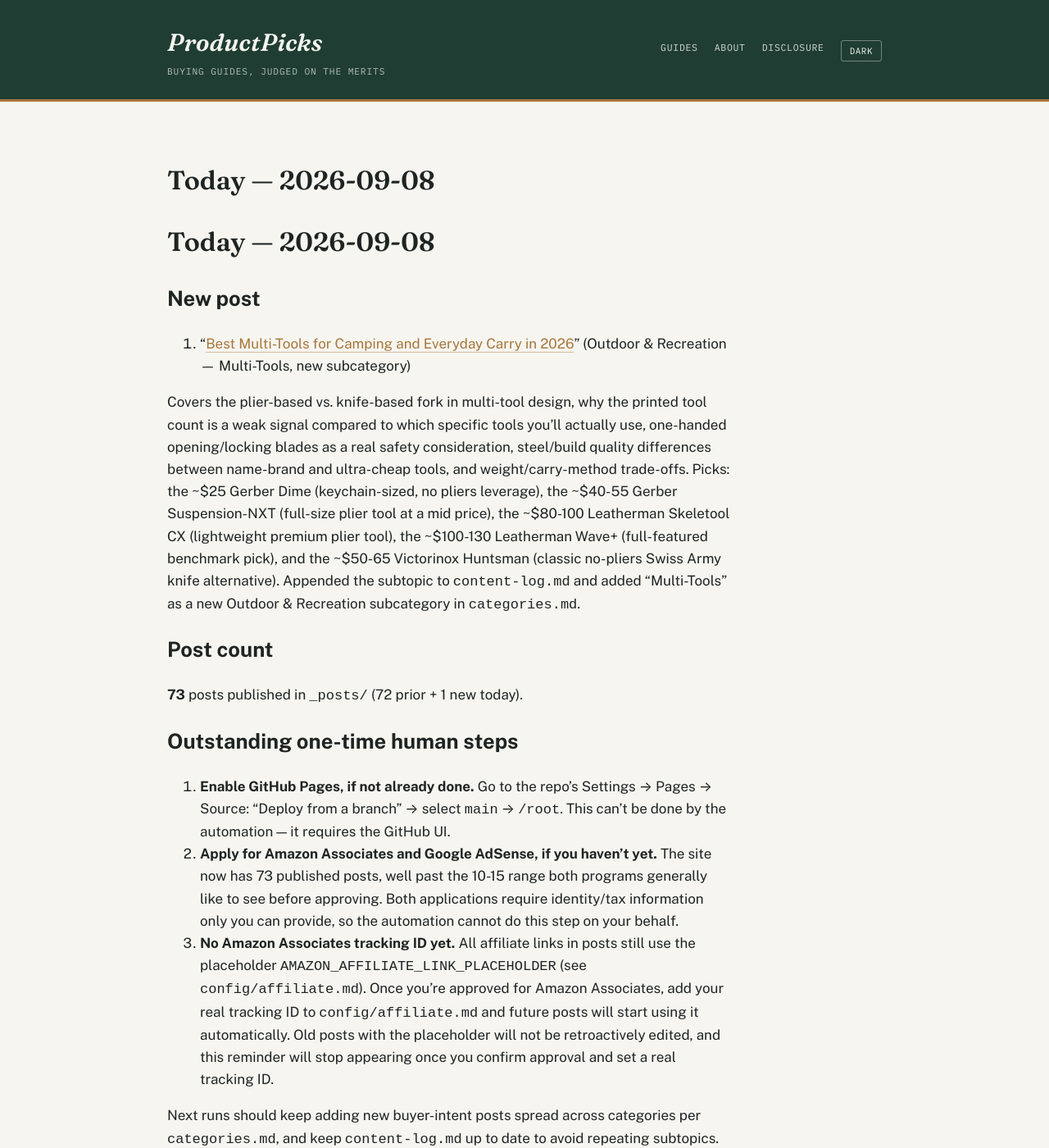
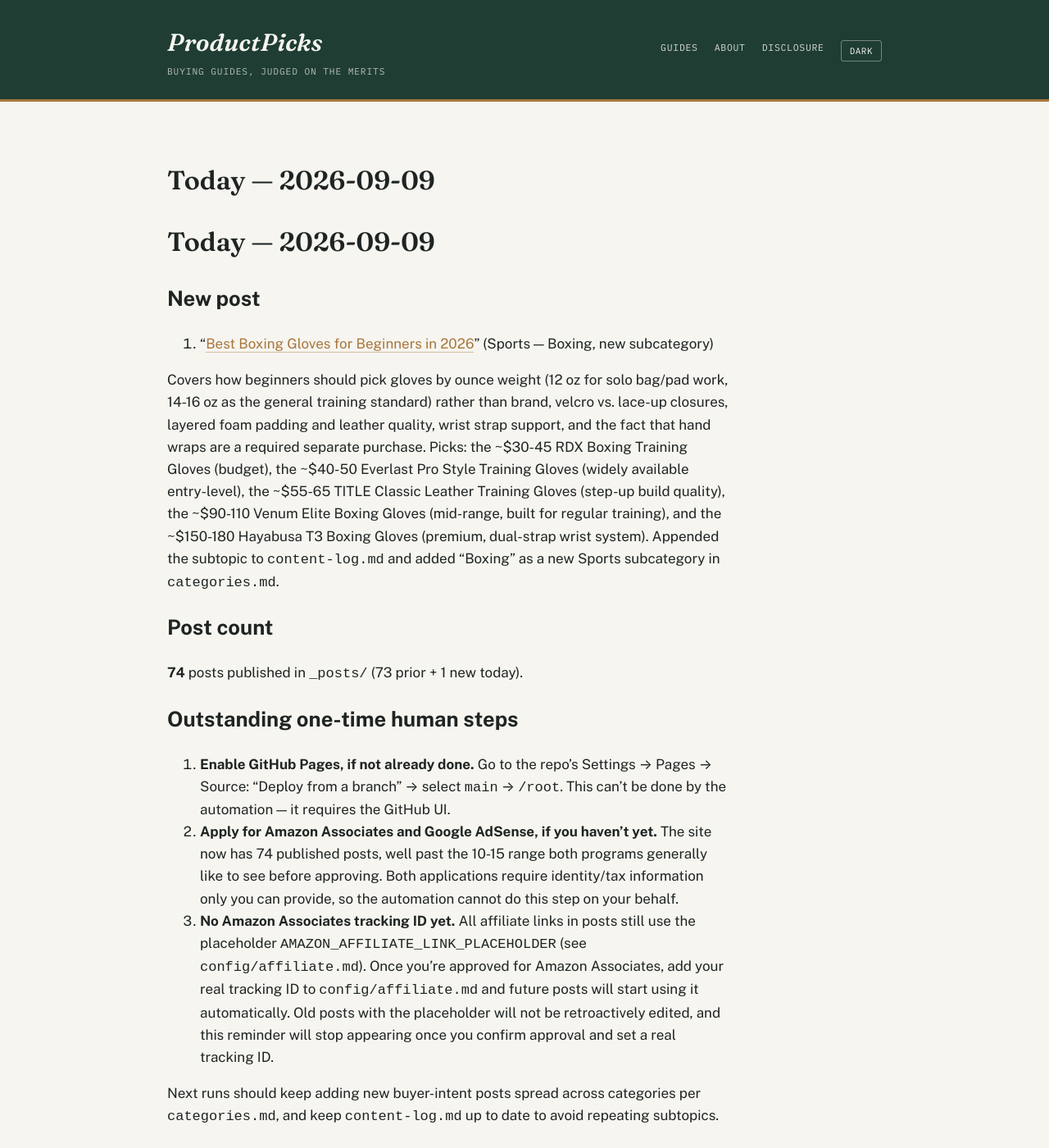
Before and after one commit to ajith198/ProductPicks, a Jekyll site: the page built from today.md, in a window 1280 px wide and 1400 px high. Shown: the whole window at 82% size. Built offline with Jekyll 4.4.1, drawn with Linux system fonts in a browser that asks for light colours; our own code applies the rules of GitHub Pages for plain Markdown files.

Commit message:
daily: 2026-09-09 new post + log update
New post: Best Boxing Gloves for Beginners in 2026 (Sports / Boxing, new subcategory).

Co-Authored-By: Claude Sonnet 5 <noreply@anthropic.com>
Claude-Session: https://claude.ai/code/session_011gUazc4WMFdMFtS1tD7X8t

```diff
--- a/categories.md
+++ b/categories.md
@@ -1,6 +1,6 @@
 # Categories & expansion strategy
 
-**Status: multi-category, as of 2026-07-12. Updated 2026-09-08.** ProductPicks started as a pickleball-only site (see `niche.md` for that original research). This file governs the site now that it has expanded into multiple product verticals, and is the doc future automated/daily runs should consult when choosing what to write next.
+**Status: multi-category, as of 2026-07-12. Updated 2026-09-09.** ProductPicks started as a pickleball-only site (see `niche.md` for that original research). This file governs the site now that it has expanded into multiple product verticals, and is the doc future automated/daily runs should consult when choosing what to write next.
 
 ## Front matter taxonomy
 
@@ -19,7 +19,7 @@ These two fields drive the Category / Type / Year filters in the search bar on t
 
 | Category | Subcategories covered so far |
 |---|---|
-| Sports | Pickleball, Soccer, Tennis, Cycling, Running, Yoga, Golf, Basketball, Badminton, Swimming, Baseball, Fitness, Volleyball, Climbing, Table Tennis |
+| Sports | Pickleball, Soccer, Tennis, Cycling, Running, Yoga, Golf, Basketball, Badminton, Swimming, Baseball, Fitness, Volleyball, Climbing, Table Tennis, Boxing |
 | Home & Kitchen | Coffee Makers, Electric Kettles, Blenders, Air Fryers, Toaster Ovens, Rice Cookers, Stand Mixers, Robot Vacuums, Espresso Machines, Pressure Cookers, Food Processors, Knife Sets, Cast Iron Skillets, Dutch Ovens, Coffee Grinders, Water Filter Pitchers, Cordless Stick Vacuums, Vacuum Sealers, Slow Cookers, Meat Thermometers, Indoor Grills, French Press, Sous Vide Machines |
 | Outdoor & Recreation | Camping Tents, Sleeping Bags, Headlamps, Hiking Boots, Camp Stoves, Water Filters, Trekking Poles, Coolers, Backpacking Backpacks, Camp Chairs, Camping Lanterns, Fishing, Rain Jackets, Binoculars, Paddleboards, Kayaks, Life Jackets (PFDs), Hydration Packs, Sleeping Pads, Hammocks, Daypacks, Water Bottles, Multi-Tools |
 
--- a/today.md
+++ b/today.md
@@ -1,19 +1,19 @@
-# Today — 2026-09-08
+# Today — 2026-09-09
 
 ## New post
 
-1. "[Best Multi-Tools for Camping and Everyday Carry in 2026](/outdoor-recreation/buying-guides/best-multi-tools-for-camping-and-everyday-carry/)" (Outdoor & Recreation — Multi-Tools, new subcategory)
+1. "[Best Boxing Gloves for Beginners in 2026](/boxing/buying-guides/best-boxing-gloves-for-beginners/)" (Sports — Boxing, new subcategory)
 
-Covers the plier-based vs. knife-based fork in multi-tool design, why the printed tool count is a weak signal compared to which specific tools you'll actually use, one-handed opening/locking blades as a real safety consideration, steel/build quality differences between name-brand and ultra-cheap tools, and weight/carry-method trade-offs. Picks: the ~$25 Gerber Dime (keychain-sized, no pliers leverage), the ~$40-55 Gerber Suspension-NXT (full-size plier tool at a mid price), the ~$80-100 Leatherman Skeletool CX (lightweight premium plier tool), the ~$100-130 Leatherman Wave+ (full-featured benchmark pick), and the ~$50-65 Victorinox Huntsman (classic no-pliers Swiss Army knife alternative). Appended the subtopic to `content-log.md` and added "Multi-Tools" as a new Outdoor & Recreation subcategory in `categories.md`.
+Covers how beginners should pick gloves by ounce weight (12 oz for solo bag/pad work, 14-16 oz as the general training standard) rather than brand, velcro vs. lace-up closures, layered foam padding and leather quality, wrist strap support, and the fact that hand wraps are a required separate purchase. Picks: the ~$30-45 RDX Boxing Training Gloves (budget), the ~$40-50 Everlast Pro Style Training Gloves (widely available entry-level), the ~$55-65 TITLE Classic Leather Training Gloves (step-up build quality), the ~$90-110 Venum Elite Boxing Gloves (mid-range, built for regular training), and the ~$150-180 Hayabusa T3 Boxing Gloves (premium, dual-strap wrist system). Appended the subtopic to `content-log.md` and added "Boxing" as a new Sports subcategory in `categories.md`.
 
 ## Post count
 
-**73** posts published in `_posts/` (72 prior + 1 new today).
+**74** posts published in `_posts/` (73 prior + 1 new today).
 
 ## Outstanding one-time human steps
 
 1. **Enable GitHub Pages, if not already done.** Go to the repo's Settings → Pages → Source: "Deploy from a branch" → select `main` → `/root`. This can't be done by the automation — it requires the GitHub UI.
-2. **Apply for Amazon Associates and Google AdSense, if you haven't yet.** The site now has 73 published posts, well past the 10-15 range both programs generally like to see before approving. Both applications require identity/tax information only you can provide, so the automation cannot do this step on your behalf.
+2. **Apply for Amazon Associates and Google AdSense, if you haven't yet.** The site now has 74 published posts, well past the 10-15 range both programs generally like to see before approving. Both applications require identity/tax information only you can provide, so the automation cannot do this step on your behalf.
 3. **No Amazon Associates tracking ID yet.** All affiliate links in posts still use the placeholder `AMAZON_AFFILIATE_LINK_PLACEHOLDER` (see `config/affiliate.md`). Once you're approved for Amazon Associates, add your real tracking ID to `config/affiliate.md` and future posts will start using it automatically. Old posts with the placeholder will not be retroactively edited, and this reminder will stop appearing once you confirm approval and set a real tracking ID.
 
 Next runs should keep adding new buyer-intent posts spread across categories per `categories.md`, and keep `content-log.md` up to date to avoid repeating subtopics.
```
Also changed, not shown: TODAY.md (+1 -1 lines), _posts/2026-09-09-best-boxing-gloves-for-beginners.md (added, +53 -0 lines), content-log.md (+1 -0 lines).
